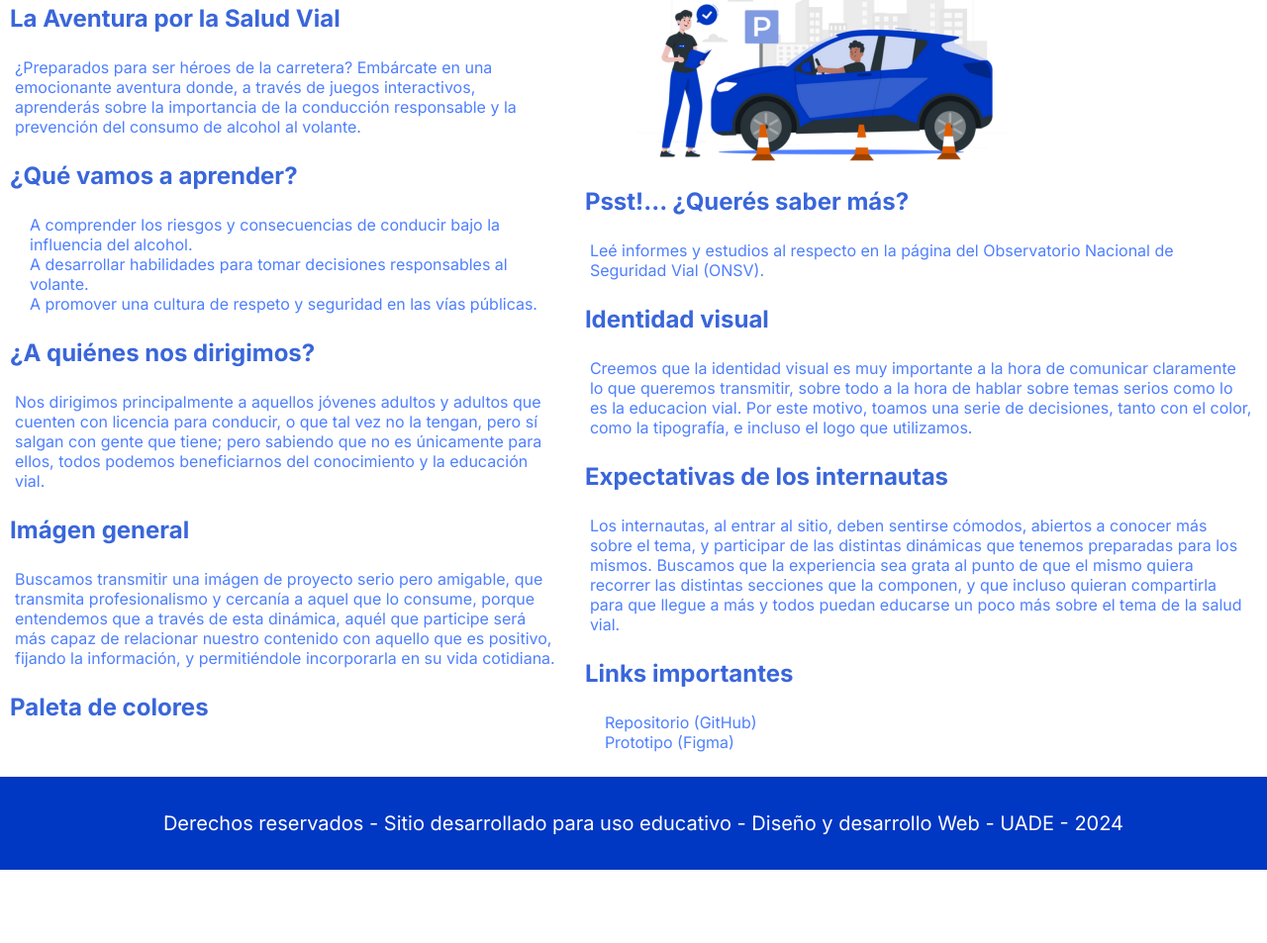
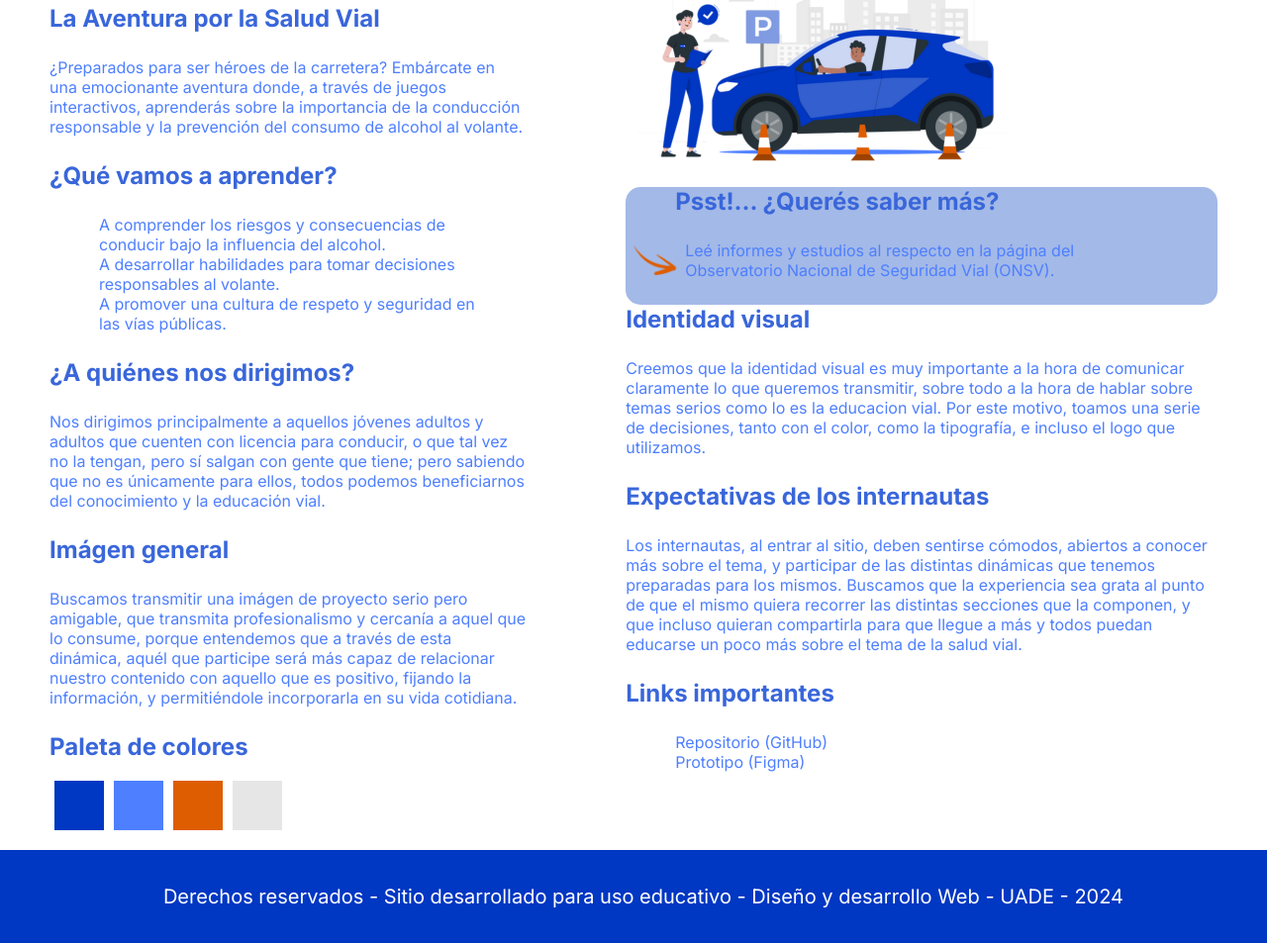
Before and after one commit to AlejoFC08/VialSalud, a plain HTML site: page avances.html in a window 1280 px wide. Shown: the part 146-1099 px from the top of the page at 99% size. Before the commit the page ends 1025 px from the top, so only its background shows below. Drawn offline with Linux system fonts and the light colour scheme.

Commit message:
Add files via upload

```diff
--- a/avances.html
+++ b/avances.html
@@ -54,20 +54,25 @@
     <h2>Imágen general</h2>
     <p>Buscamos transmitir una imágen de proyecto serio pero amigable, que transmita profesionalismo y cercanía a aquel que lo consume, porque entendemos que a través de esta dinámica, aquél que participe será más capaz de relacionar nuestro contenido con aquello que es positivo, fijando la información, y permitiéndole incorporarla en su vida cotidiana.</p>
     <h2>Paleta de colores</h2>
+    <div class="colores">
     <div class="colorprimari"></div>
     <div class="colortext"></div>
     <div class="colorsecundary"></div>
     <div class="colorbackgraund"></div>
+    </div>
 
 </div>
 
 <div class="avancesder">
 
     <img src="imagenes/img.avances.png" alt="imagen">
-
+<div class="fondoazul">
     <h2>Psst!... ¿Querés saber más?</h2>
+  <div class="flecha">
+    <img class="flechanaranja" src="imagenes/flecha.png" alt="">
     <p>Leé informes y estudios al respecto en
         la página del Observatorio Nacional de Seguridad Vial (ONSV).</p>
+    <p></p></div></div>
 
     <h2>Identidad visual</h2>
     <p>Creemos que la identidad visual es muy importante a la hora de comunicar claramente lo que queremos transmitir, sobre todo a la hora de hablar sobre temas serios como lo es la educacion vial. Por este motivo, toamos una serie de decisiones, tanto con el color, como la tipografía, e incluso el logo que utilizamos.</p>
--- a/styles.css
+++ b/styles.css
@@ -239,27 +239,95 @@ img {
     font-size: 2em;
     text-align: left;
     margin-top: 10px;
-    margin-left: 10px;
-    margin-right: 10px;
+    margin-left: 30px;
+    margin-right: 30px;
 
 }
 .avances h2{
     color: #3966DA;
-    margin-left: 10px;
-    margin-right: 10px;
+    margin-left: 50px;
+    margin-right: 50px;
 }
 
 .avances p, ul, li{
     color: #4E7FFF  ;
     font-size: 1em;
-    margin-left: 15px;
-    margin-right: 15px;
+    margin-left: 50px;
+    margin-right: 50px;
 
 }
 
+.fondoazul{
 
 
+    background-color: #7893d9;
+    border-radius: 15px;
+    height: auto;
+    width: auto;
+    background-color: rgba(73, 116, 208, 0.5);
+    margin-left: 50px;
+    margin-right: 50px;
 
+
+}
+
+.flechanaranja{
+    height: 30px;
+    width: auto;
+}
+.flecha p{
+    margin-left: 0;
+
+}
+.flecha{
+    display: flex;
+    align-items: center;
+}
+
+.colores{
+    display: flex;
+    margin-top: 20px;
+    margin-bottom: 20px;
+    margin-left: 50px;
+    margin-right: 50px;
+}
+
+.colorprimari{
+    height: 50px;
+    width: 50px;
+    background-color: #0037c3;
+    margin-left: 5px;
+    margin-right: 5px;
+
+}
+.colortext{
+    height: 50px;
+    width: 50px;
+    background-color: #4E7FFF
+    ;
+    margin-left: 5px;
+    margin-right: 5px;
+
+}
+
+.colorsecundary{
+    height: 50px;
+    width: 50px;
+    background-color: #DE5D00
+    ;
+    margin-left: 5px;
+    margin-right: 5px;
+
+}
+
+.colorbackgraund{
+    height: 50px;
+    width: 50px;
+    background-color: #E6E6E6;
+    margin-left: 5px;
+    margin-right: 5px;
+
+}
 
 
 
```
Also changed, not shown: imagenes/flecha.png (added).
